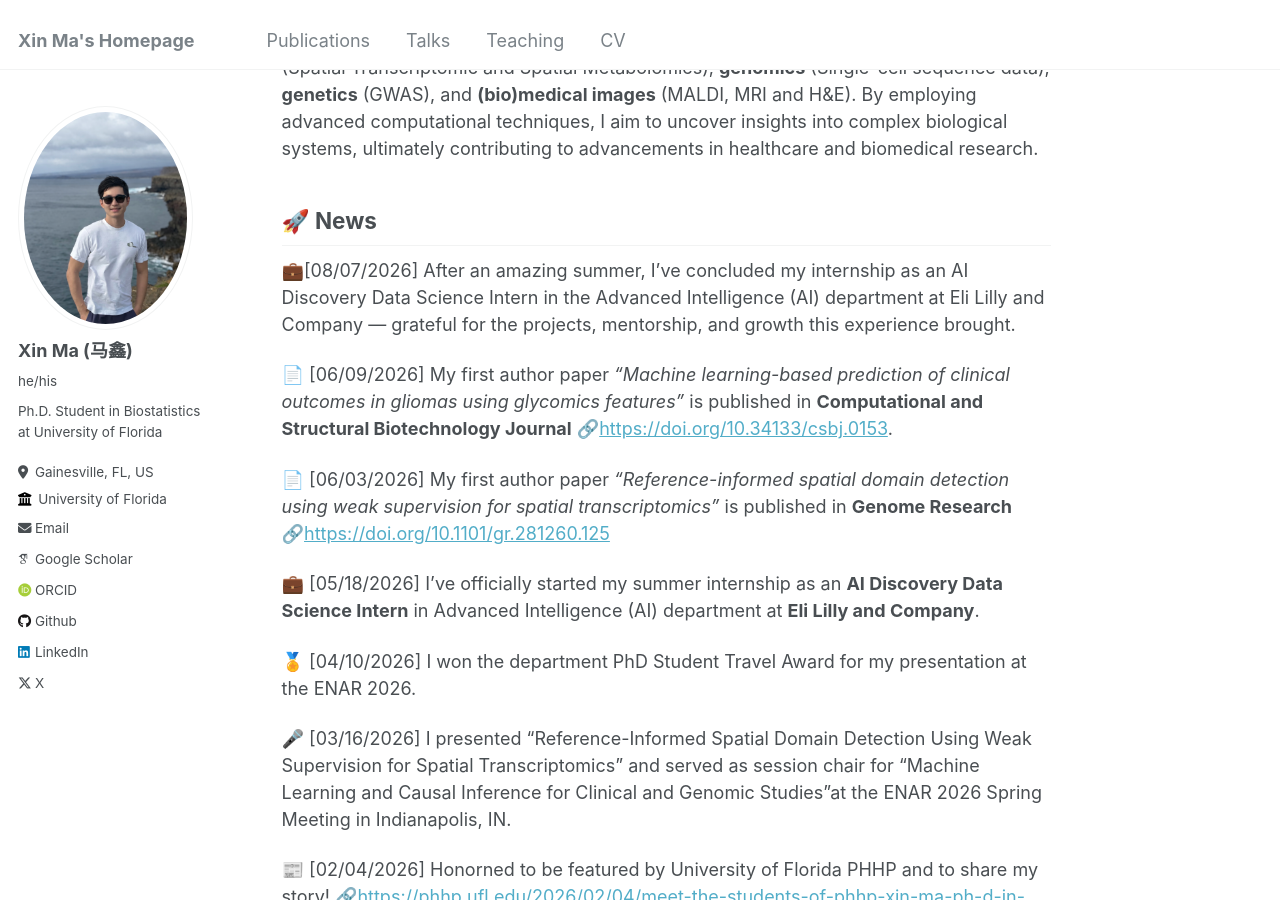
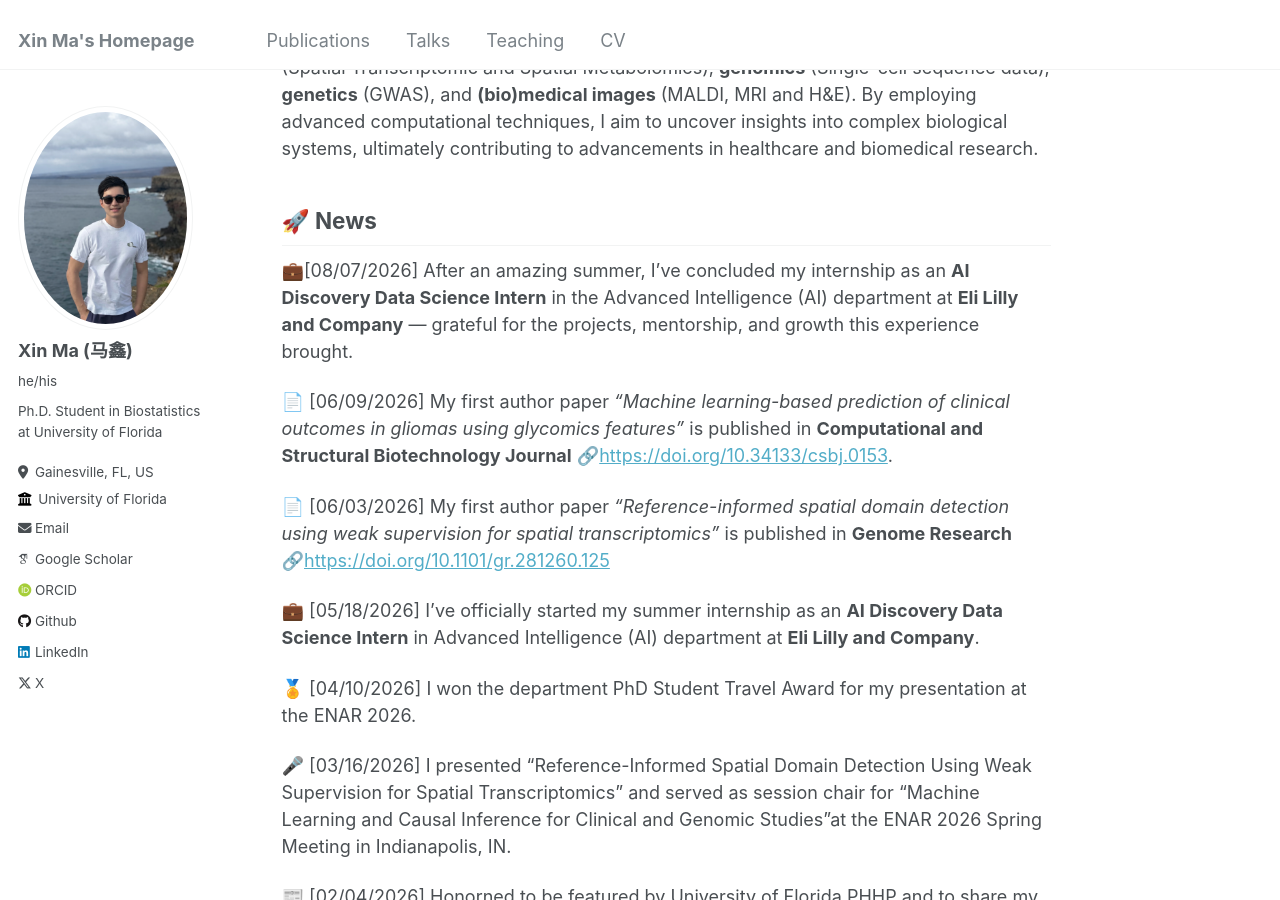
Before and after one commit to XinBiostats/xinbiostats.github.io, a Jekyll site: the page built from _pages/about.md, in a window 1280 px wide and 900 px high, scrolled down 361 px. Built offline with Jekyll 4.4.1, drawn with Linux system fonts in a browser that asks for light colours; some web fonts are replaced.

```diff
--- a/_pages/about.md
+++ b/_pages/about.md
@@ -13,7 +13,7 @@ My research interests revolve around leveraging statistical learning and deep le
 
 🚀  News
 ------
-💼[08/07/2026] After an amazing summer, I've concluded my internship as an AI Discovery Data Science Intern in the Advanced Intelligence (AI) department at Eli Lilly and Company — grateful for the projects, mentorship, and growth this experience brought.
+💼[08/07/2026] After an amazing summer, I've concluded my internship as an **AI Discovery Data Science Intern** in the Advanced Intelligence (AI) department at **Eli Lilly and Company** — grateful for the projects, mentorship, and growth this experience brought.
 
 📄 [06/09/2026] My first author paper _"Machine learning-based prediction of clinical outcomes in gliomas using glycomics features"_ is published in **Computational and Structural Biotechnology Journal** 🔗<https://doi.org/10.34133/csbj.0153>.
 
```
